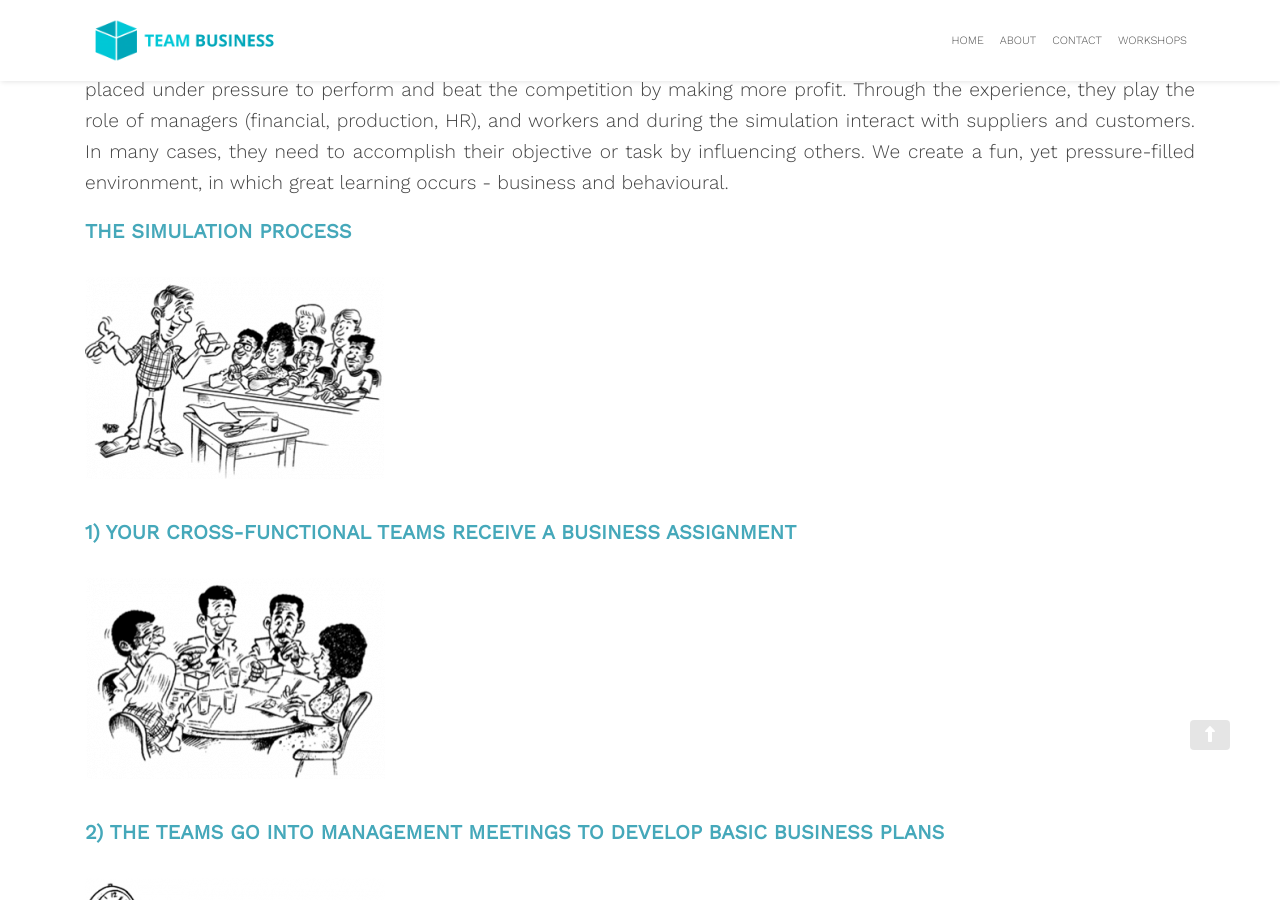
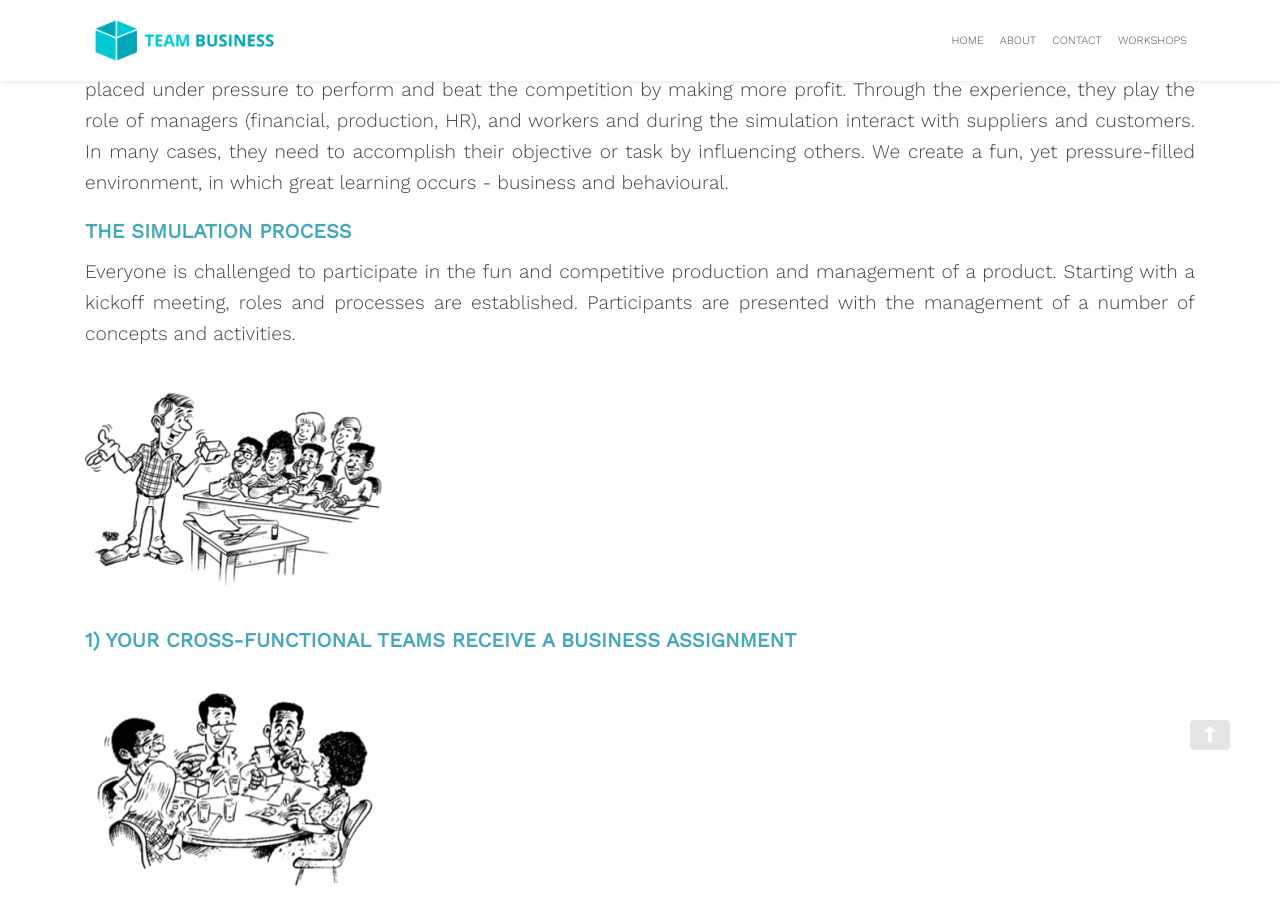
Before and after one commit to zac-heisey/team-business, a Jekyll site: the page built from _pages/box.md, in a window 1280 px wide and 900 px high, scrolled down 879 px. Built offline with Jekyll 4.4.1, drawn with Linux system fonts in a browser that asks for light colours; nearby versions of some CDN libraries.

Commit message:
Update from Forestry.io Lara Azzam updated _pages/box.md

```diff
--- a/_pages/box.md
+++ b/_pages/box.md
@@ -15,6 +15,8 @@ intro-2: Transform your people from thinking like an ‘employee’ to thinking
 The BOX workshop uses a hands-on, experiential simulation as a tool to improve your people's business decision making, whether they are staff or students! Participants start and run a box-making business for several 'imaginary' months and are placed under pressure to perform and beat the competition by making more profit. Through the experience, they play the role of managers (financial, production, HR), and workers and during the simulation interact with suppliers and customers.  In many cases, they need to accomplish their objective or task by influencing others. We create a fun, yet pressure-filled environment, in which great learning occurs - business and behavioural.
 
 ### **THE SIMULATION PROCESS**
+
+Everyone is challenged to participate in the fun and competitive production and management of a product. Starting with a kickoff meeting, roles and processes are established. Participants are presented with the management of a number of concepts and activities.
 
 ![box program step 1](/assets/images/box-1.png "BOX Program Step 1")
 
```
